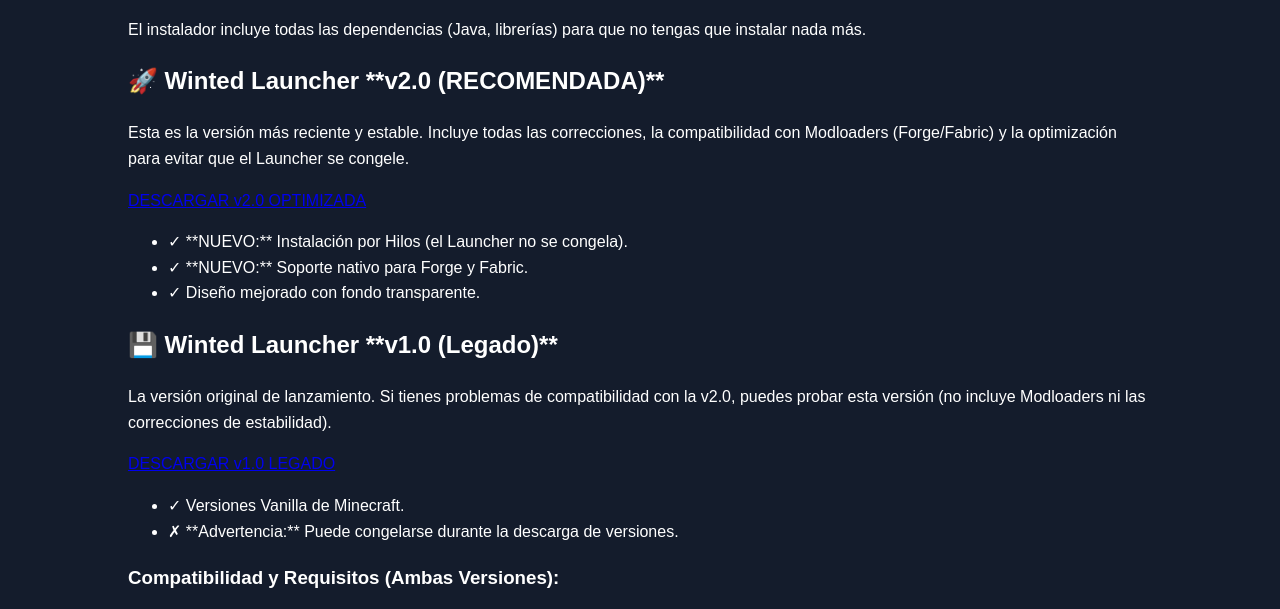
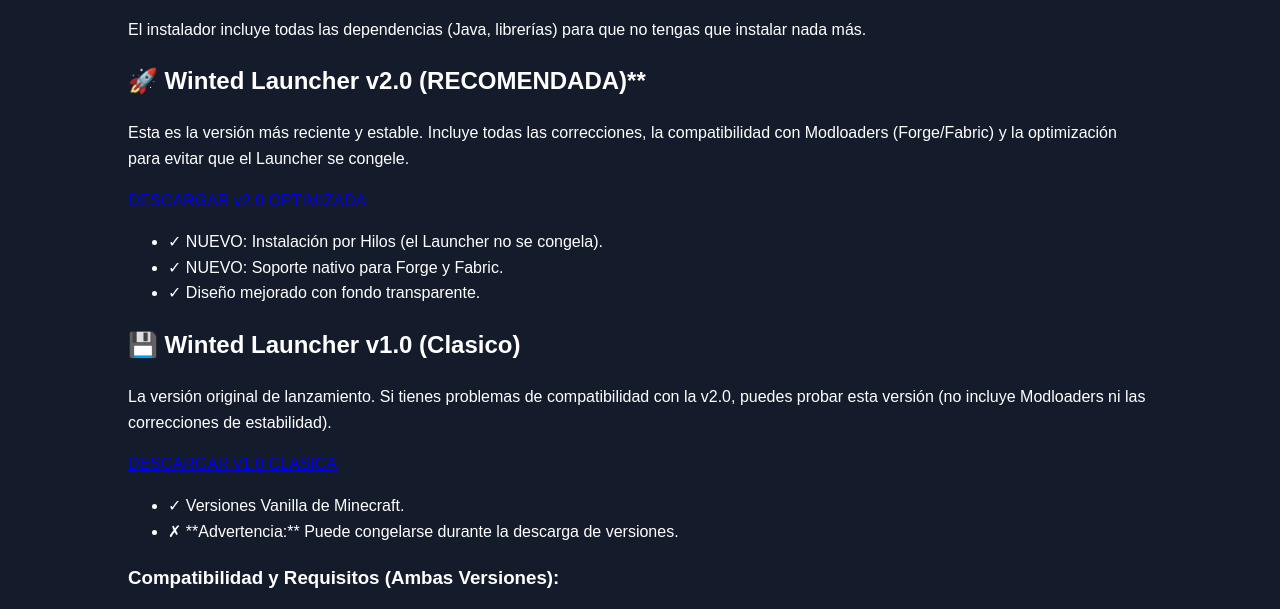
Before and after one commit to NovelBerry/winted-launcher, a plain HTML site: page descargar.html in a window 1280 px wide. Shown: the part 132-741 px from the top of the page. Drawn offline with Linux system fonts and the light colour scheme.

Commit message:
Update descargar.html

```diff
--- a/descargar.html
+++ b/descargar.html
@@ -33,7 +33,7 @@
                 <div class="version-options-container">
 
                     <div class="version-card recommended">
-                        <h2>🚀 Winted Launcher **v2.0 (RECOMENDADA)**</h2>
+                        <h2>🚀 Winted Launcher v2.0 (RECOMENDADA)**</h2>
                         <p class="description">Esta es la versión más reciente y estable. Incluye todas las correcciones, la compatibilidad con Modloaders (Forge/Fabric) y la optimización para evitar que el Launcher se congele.</p>
 
                         <a href="https://www.mediafire.com/file/ewtkwtzrppv86we/WintedLauncherv2.zip/file" class="btn-version-download main-btn">
@@ -41,18 +41,18 @@
                         </a>
 
                         <ul class="features-list">
-                            <li><span class="check-icon">&#10003;</span> **NUEVO:** Instalación por Hilos (el Launcher no se congela).</li>
-                            <li><span class="check-icon">&#10003;</span> **NUEVO:** Soporte nativo para Forge y Fabric.</li>
+                            <li><span class="check-icon">&#10003;</span> NUEVO: Instalación por Hilos (el Launcher no se congela).</li>
+                            <li><span class="check-icon">&#10003;</span> NUEVO: Soporte nativo para Forge y Fabric.</li>
                             <li><span class="check-icon">&#10003;</span> Diseño mejorado con fondo transparente.</li>
                         </ul>
                     </div>
 
                     <div class="version-card legacy">
-                        <h2>💾 Winted Launcher **v1.0 (Legado)**</h2>
+                        <h2>💾 Winted Launcher v1.0 (Clasico)</h2>
                         <p class="description">La versión original de lanzamiento. Si tienes problemas de compatibilidad con la v2.0, puedes probar esta versión (no incluye Modloaders ni las correcciones de estabilidad).</p>
 
                         <a href="https://www.mediafire.com/file/orwoljvquy90v4t/WintedLauncher.zip/file" class="btn-version-download secondary-btn">
-                            DESCARGAR v1.0 LEGADO
+                            DESCARGAR v1.0 CLASICA
                         </a>
 
                         <ul class="features-list">
```
